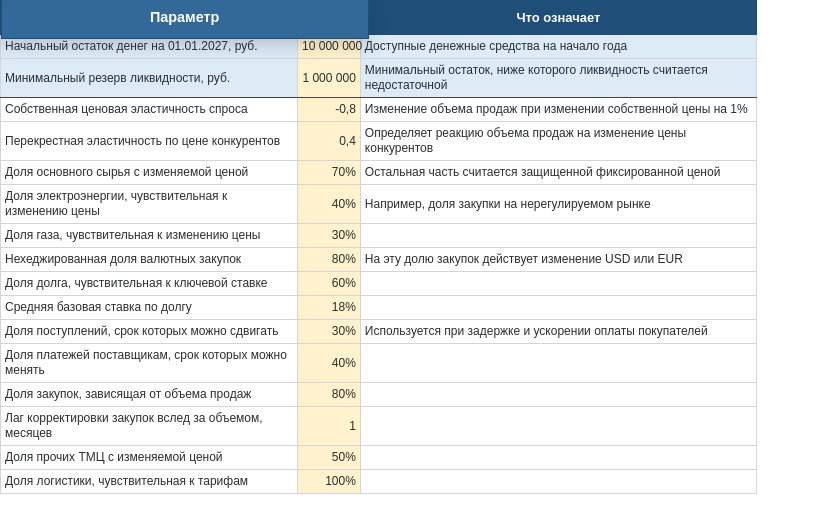
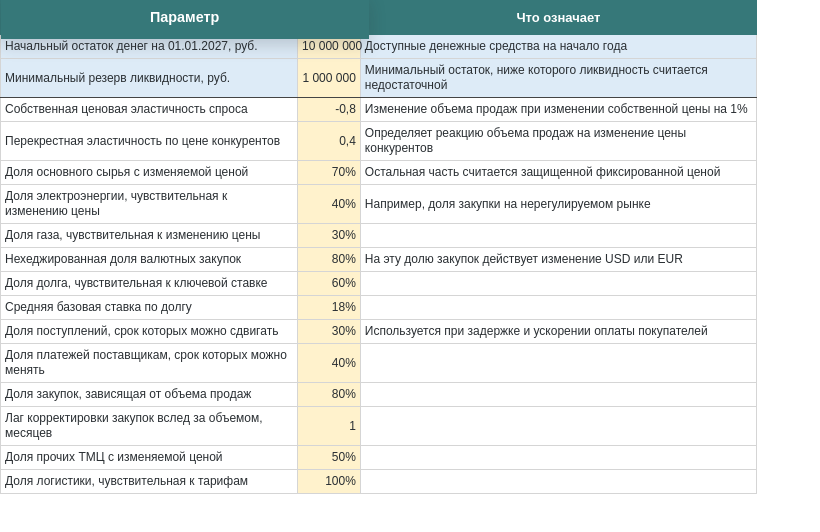
Before and after one commit to 3000toronto-commits/fd_2026_12_HIT_dop, a plain HTML site: page index.html in a window 1280 px wide. Both pictures are taken after a click on the element "Параметр". Shown: the whole page, without its empty margins (0-820 px from the left). Drawn offline with Linux system fonts and the light colour scheme.

Commit message:
Update index.html

```diff
--- a/index.html
+++ b/index.html
@@ -8,8 +8,8 @@
 
 <style>
   .fd-assumptions {
-    --fd-header: #1F4E79;
-    --fd-header-hover: #326999;
+    --fd-header: #367879;
+    --fd-header-hover: #367879;
     --fd-blue: #DDEBF7;
     --fd-blue-hover: #C4E3F5;
     --fd-yellow: #FFF2CC;
@@ -172,7 +172,7 @@
   .fd-assumptions__zoom--header {
     background: var(--fd-header-hover);
     color: white;
-    border-color: #1F4E79;
+    border-color: #367879;
     justify-content: center;
     text-align: center;
     font-weight: 700;
```
